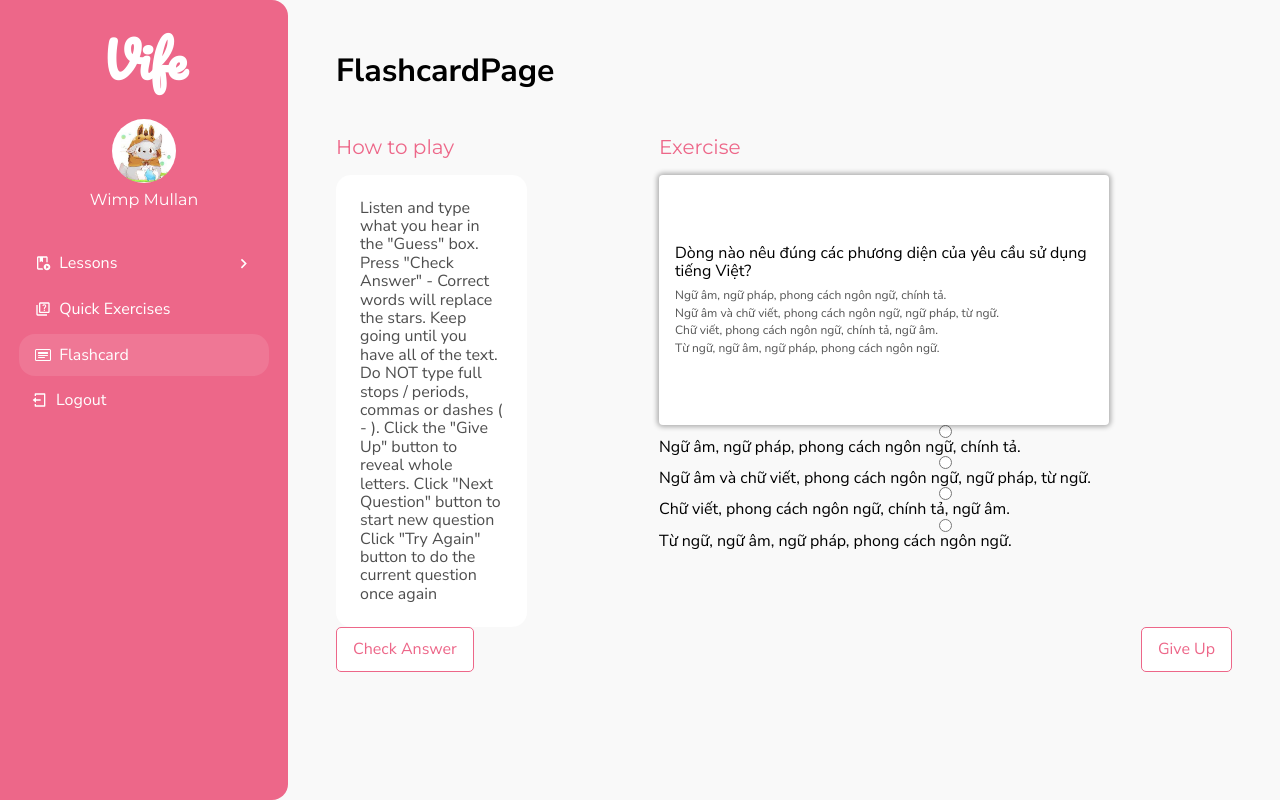
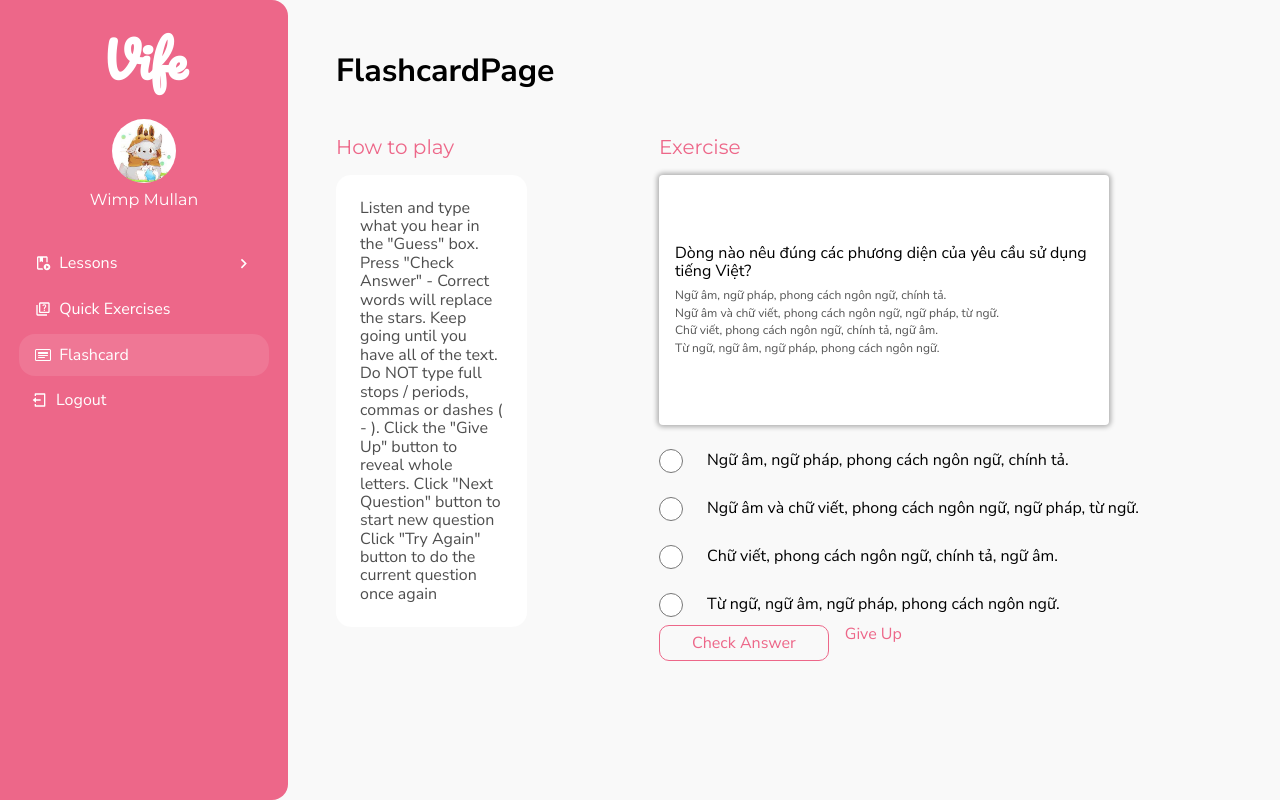
Before and after one commit to MuoiVung/VietnameseForEveryone, a React (Create React App) app: page /flashcard in a window 1280 px wide. Built offline with nearby package versions, Linux system fonts and the light colour scheme; a web font is replaced by a local one.

Commit message:
Chỉnh 1 chút giao diện

```diff
--- a/src/pages/FlashcardPageChill/Checkoptions.jsx
+++ b/src/pages/FlashcardPageChill/Checkoptions.jsx
@@ -1,14 +1,19 @@
 import React from 'react'
+import classes from './FlashCard.module.css';
 
 const Checkoptions = (flashcard) => {
     console.log(flashcard)
     return (
         <div>
-            {
-                flashcard.flashcard.map((item, i) => {
-                    return <div className='check_box' key={i}><input type="radio" name='options' /> <span>{item}</span></div>
-                })
-            }
+            {flashcard.flashcard.map((item, i) => {
+                return (
+                <div className={classes.check_box} key={i}>
+                    {/* <input type="radio" name='options' /> <span>{item}</span> */}
+                    <label for={item}>
+                    <input id={item} type="radio" name="task"/> {item}
+                    </label>
+                </div>)
+            })}
         </div>
     )
 }
--- a/src/pages/FlashcardPageChill/FlashCard.jsx
+++ b/src/pages/FlashcardPageChill/FlashCard.jsx
@@ -1,6 +1,7 @@
 import React, { useState } from 'react'
 import Checkoptions from './Checkoptions'
 import classes from './FlashCard.module.css';
+import StyledButton from '../../components/UI/StyledButton';
 
 const FlashCard = ({ flashcard, setFlashcard }) => {
     const [flip, setFlip] = useState(false)
@@ -38,15 +39,16 @@ const FlashCard = ({ flashcard, setFlashcard }) => {
                     <div className={classes.back}>{flashcard.answer}</div>
                 </div>
                 <Checkoptions flashcard={flashcard.options} />
+                <div className={classes.bottom}>
+                    <StyledButton onClick={() => {
+                        setFlip(true)
+                    }}>
+                        Check Answer
+                    </StyledButton>
+                    <div className={classes.secondaryBtn}>Give Up</div>
+                </div>
             </div>
-            <div className={classes.bottom}>
-                <button onClick={() => {
-                    setFlip(!flip)
-                }}>
-                    Check Answer
-                </button>
-                <button>Give Up</button>
-            </div>
+
         </div>
     )
 }
--- a/src/pages/FlashcardPageChill/FlashCard.module.css
+++ b/src/pages/FlashcardPageChill/FlashCard.module.css
@@ -44,7 +44,7 @@
   transform-style: preserve-3d;
   height: 250px;
   width: 450px;
-  transition: 150ms;
+  transition: 300ms;
   cursor: pointer;
   transform: perspective(1500px) rotateY(var(--rotate-y, 0)) translateY(var(--translate-y, 0));
 }
@@ -84,43 +84,40 @@
   font-size: 0.75rem;
 }
 
-.flashcard-option:first-child {
+.flashcardOption:first-child {
   margin-top: 0;
 }
 
 .check_box {
   margin-top: 24px;
+}
+
+.check_box label {
   display: flex;
+  align-items: center;
 }
 
 .check_box input {
   width: 24px;
   height: 24px;
   margin-right: 24px;
+  display: inline-block;
 }
-
-.check_box span {
-  line-height: 24px;
-}
-
 
 .bottom {
   display: flex;
   width: 100%;
-  justify-content: space-between;
+  justify-content: left;
+  align-items: center;
 }
 
-.bottom button {
+.secondaryBtn {
+  margin: 0 0 1.1rem 1rem;
   cursor: pointer;
   display: block;
-  padding: 12px 16px;
-  background-color: white;
-  border: 1px solid var(--color-primary);
   color: var(--color-primary);
-  border-radius: 5px;
 }
 
-.bottom button:hover {
-  background-color: var(--color-primary);
-  color: white;
+.secondaryBtn:hover {
+  text-decoration: underline;
 }
```
